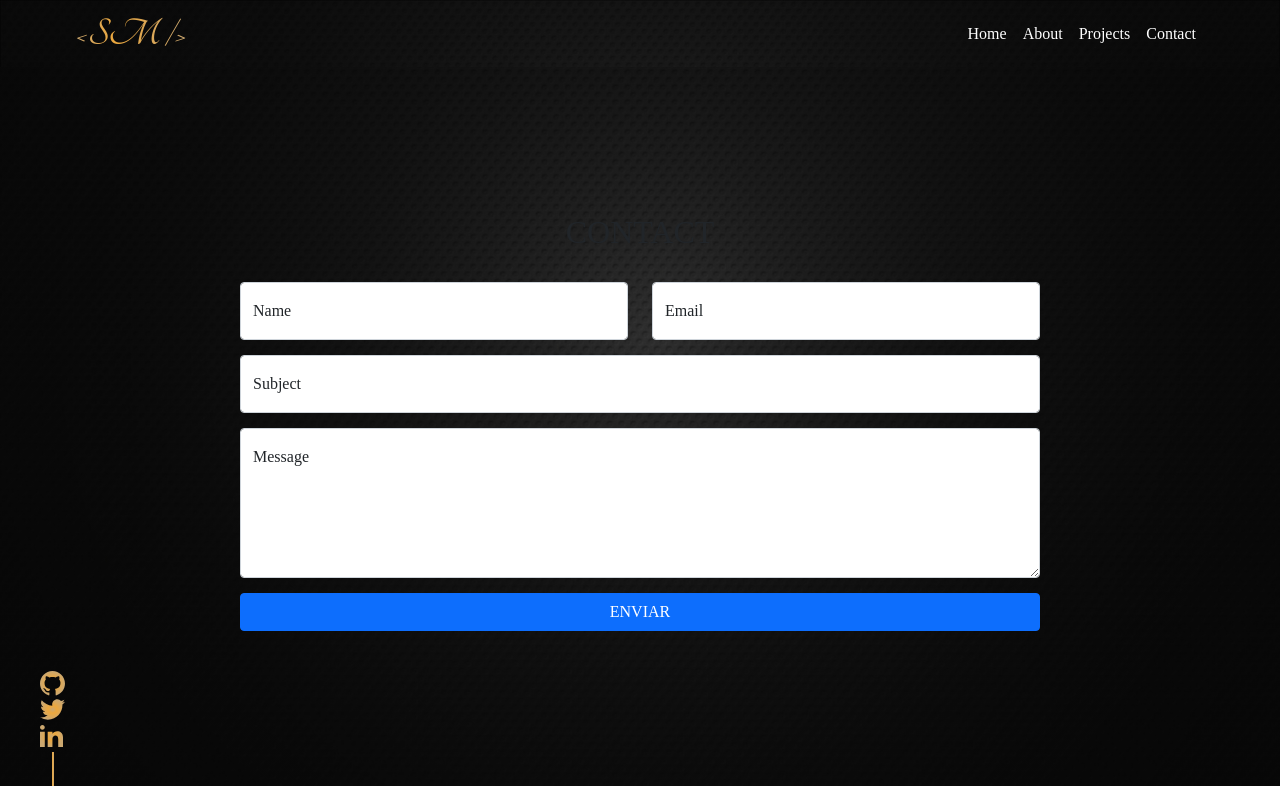
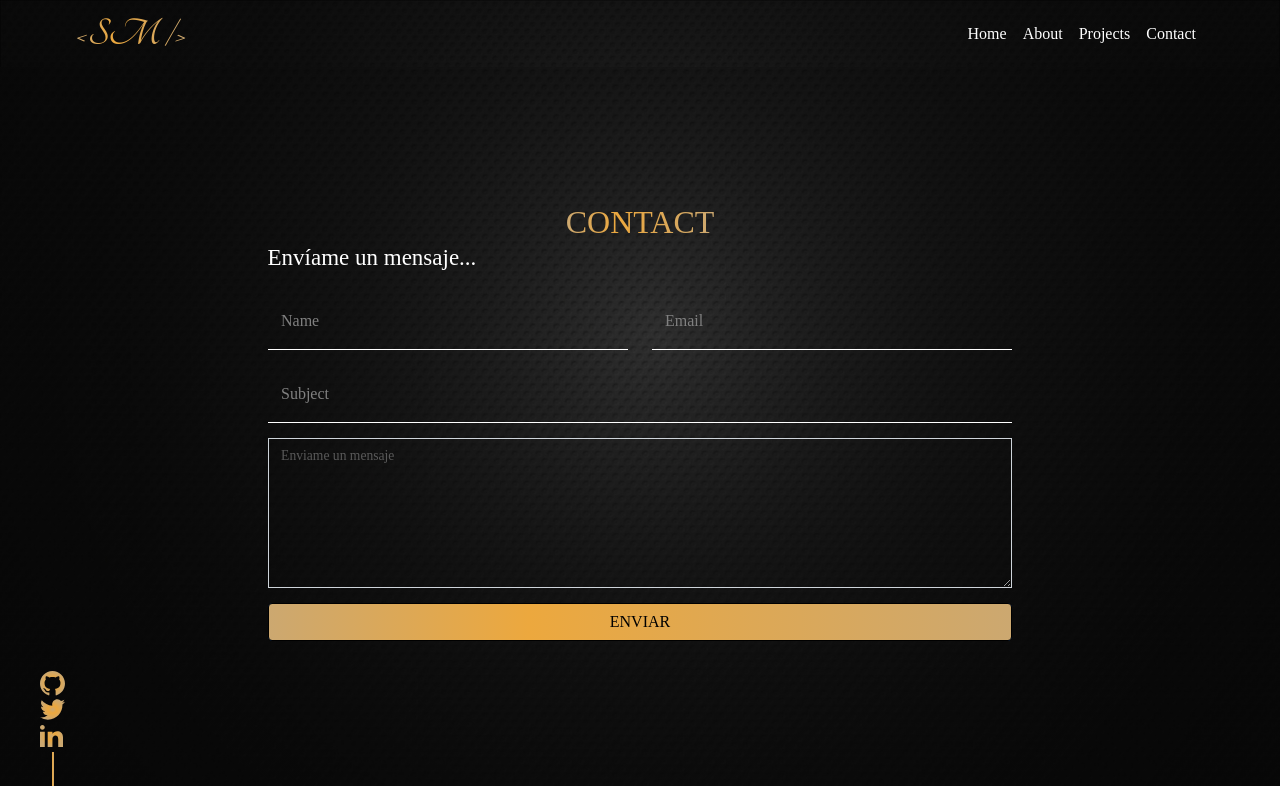
Before and after one commit to msebasv/portafoliov2, a React (Create React App) app: page /contact in a window 1280 px wide. Shown: the top 786 px of the page. Built offline with nearby package versions, Linux system fonts and the light colour scheme; a web font is replaced by a local one.

Commit message:
Edit size of screen and add Contact

```diff
--- a/src/components/ContactForm/index.js
+++ b/src/components/ContactForm/index.js
@@ -1,39 +1,43 @@
 import React from "react";
 
-import { Form, Row, Col, FloatingLabel, Button } from "react-bootstrap";
+import {
+  Container,
+  Form,
+  Row,
+  Col,
+  FloatingLabel,
+  Button,
+} from "react-bootstrap";
 
 import "./index.scss";
 
 const ContactForm = () => {
   return (
-    <Form>
+    <Form autoComplete="off">
+      <Container fluid>
         <Row>
-        <Col>
+          <Col sm={12} md={6}>
             <FloatingLabel label="Name" controlId="formName">
-            <Form.Control type="text" placeholder="Name"></Form.Control>
+              <Form.Control type="text" placeholder="Name" />
             </FloatingLabel>
           </Col>
-        <Col>
+          <Col sm={12} md={6}>
             <FloatingLabel label="Email" controlId="formEmail">
-            <Form.Control type="email" placeholder="Email"></Form.Control>
+              <Form.Control type="email" placeholder="Email" />
             </FloatingLabel>
           </Col>
         </Row>
         <Row>
           <Col>
             <FloatingLabel label="Subject" controlId="formSubject">
-            <Form.Control type="text" placeholder="Subject"></Form.Control>
+              <Form.Control type="text" placeholder="Subject" />
             </FloatingLabel>
           </Col>
         </Row>
         <Row>
           <Col>
-          <FloatingLabel label="Message" controlId="formMessage">
-            <Form.Control
-              className="message"
-              as="textarea"
-              placeholder="Message"
-            ></Form.Control>
+            <FloatingLabel label="Enviame un mensaje" controlId="formMessage">
+              <Form.Control className="message" as="textarea" />
             </FloatingLabel>
           </Col>
         </Row>
@@ -42,6 +46,7 @@ const ContactForm = () => {
             <Button>ENVIAR</Button>
           </Col>
         </Row>
+      </Container>
     </Form>
   );
 };
--- a/src/components/ContactForm/index.scss
+++ b/src/components/ContactForm/index.scss
@@ -1,11 +1,50 @@
+@import "../../styles/colors.scss";
+
 Form div {
   margin-bottom: 5px;
+  color: #808080;
 }
 
-button {
-  width: 100%;
+input {
+  background: none !important;
+  border: none !important;
+  border-bottom: 1px solid #ffffff !important;
+  border-radius: 0px !important;
+  color: #ffffff !important;
+
+  &:focus {
+    // border: 1px solid #ffffff !important;
+    box-shadow: none !important;
+  }
+}
+
+textarea {
+  background: none !important;
+  border-radius: 0px !important;
+  color: #ffffff !important;
+
+  &:focus {
+    border: 1px solid #ffffff !important;
+    box-shadow: none !important;
+  }
 }
 
 .message {
   height: 150px !important;
 }
+
+button {
+  width: 100%;
+  background: $primary-color;
+  color: #000000 !important;
+  border: 1px solid #000000 !important;
+
+  &:hover {
+    background: linear-gradient(
+      90deg,
+      rgb(202, 174, 128, 1) 0%,
+      rgb(236, 185, 103, 1) 35%,
+      rgba(202, 174, 128, 1) 100%
+    );
+  }
+}
--- a/src/components/PageTransition/index.scss
+++ b/src/components/PageTransition/index.scss
@@ -1,3 +1,6 @@
 .page-transition {
+  width: 100%;
   height: 100%;
+  display: flex;
+  justify-content: center;
 }
--- a/src/pages/Contact/index.js
+++ b/src/pages/Contact/index.js
@@ -8,6 +8,7 @@ const Contact = () => {
   return (
     <div className="container-contact">
       <h2 className="title-contact">CONTACT</h2>
+      <p>Envíame un mensaje...</p>
       <div className="card-container-contact">
         <ContactForm />
       </div>
--- a/src/pages/Contact/index.scss
+++ b/src/pages/Contact/index.scss
@@ -1,18 +1,31 @@
+@import "../../styles/colors.scss";
+
 .container-contact {
   display: flex;
   justify-content: center;
-  width: 100vh;
+  width: 60%;
   height: 100%;
   align-items: center;
   text-align: center;
   flex-direction: column;
 
+  p {
+    color: #fff;
+    text-align: start;
+    width: 100%;
+    margin-left: 23px;
+    font-size: 23px;
+  }
+
   .title-contact {
     margin: 0;
+    background: $primary-color;
+    -webkit-background-clip: text;
+    background-clip: text;
+    -webkit-text-fill-color: transparent;
   }
 
   .card-container-contact {
-    margin-top: 30px;
     width: 100%;
   }
 }
```
Lines whose indentation alone changed are shown as unchanged.
